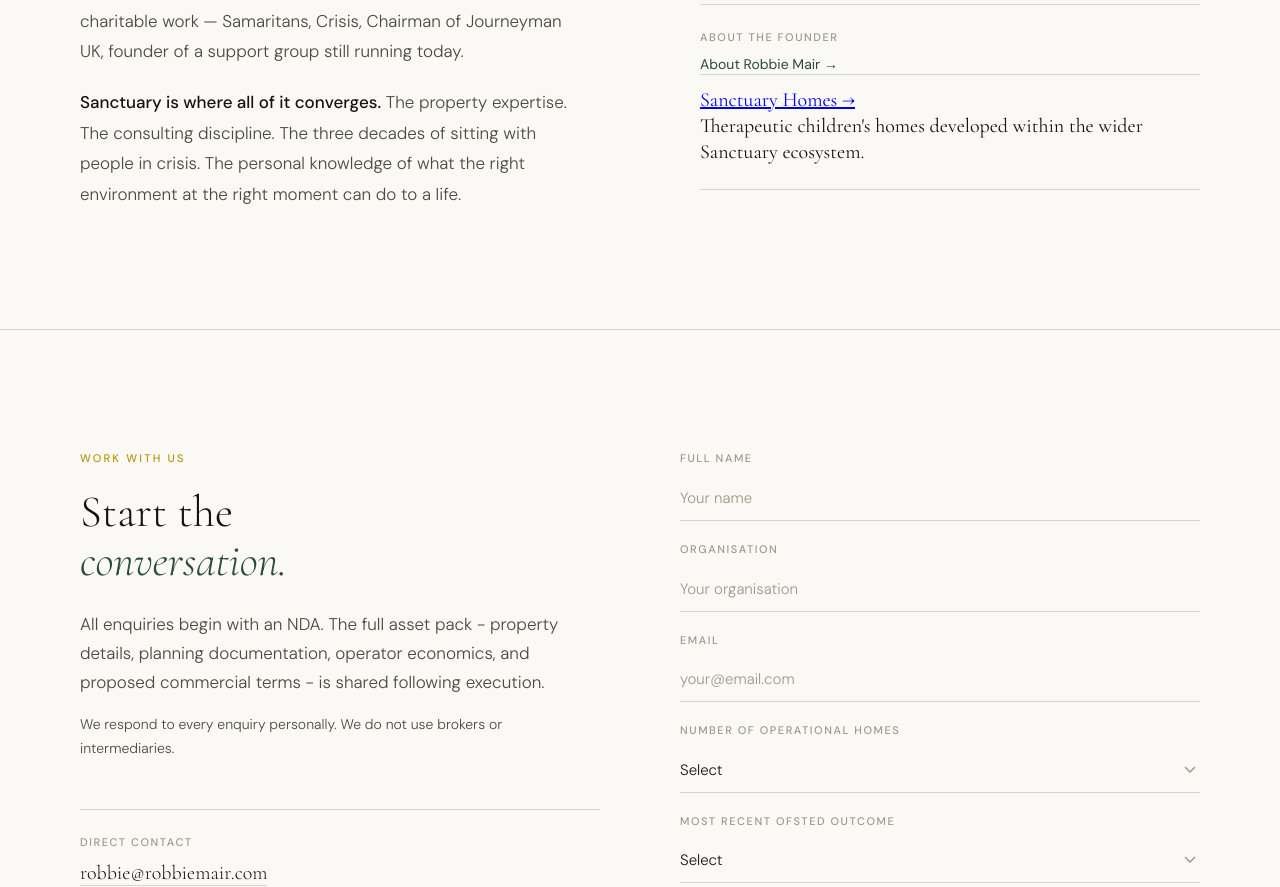
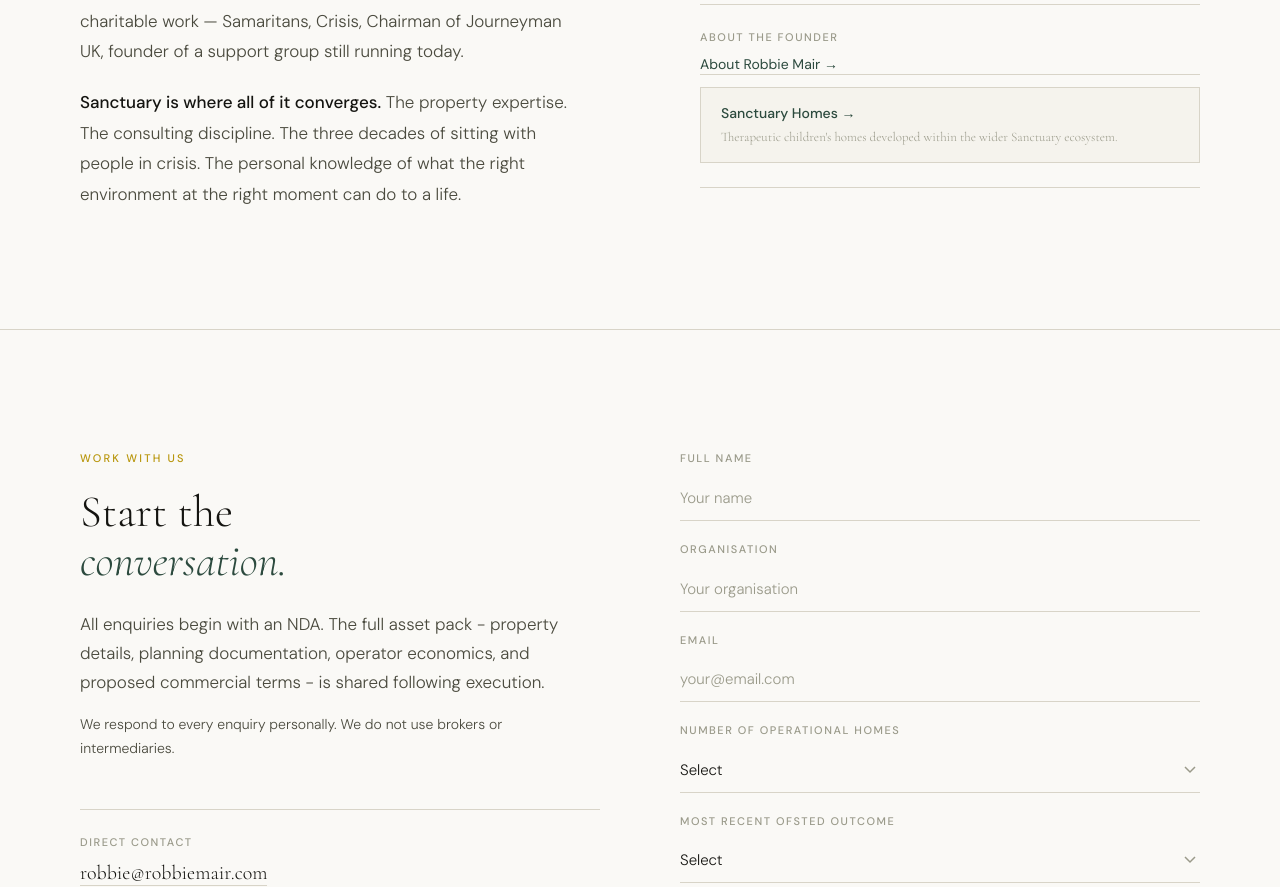
Before and after one commit to robbiemair1/Sanctuary, an Eleventy site: page src/index.njk in a window 1280 px wide. Shown: the part 8800-9687 px from the top of the page. Built offline with nearby package versions, Linux system fonts and the light colour scheme; Eleventy itself is replaced by a stand-in of ours; files that its build step writes are made by us from their sources; a web font is replaced by a local one.

Commit message:
SI: uniform asset cards, founder section visual fix, nav scroll margin

```diff
--- a/src/assets/css/style.css
+++ b/src/assets/css/style.css
@@ -278,6 +278,7 @@ nav.scrolled { border-bottom-color: var(--rule); }
   border-top: 1px solid var(--rule);
   border-bottom: 1px solid var(--rule);
   padding: 0;
+  scroll-margin-top: 80px;
 }
 
 .flow-diagram-inner {
@@ -425,7 +426,7 @@ nav.scrolled { border-bottom-color: var(--rule); }
 /* ═══════════════════════════════════════
    SECTION COMMONS
 ═══════════════════════════════════════ */
-section { padding: 120px 80px; }
+section { padding: 120px 80px; scroll-margin-top: 80px; }
 
 .section-eyebrow {
   font-size: 11px;
@@ -785,20 +786,6 @@ section { padding: 120px 80px; }
   gap: 12px;
 }
 
-.eco-link-group {
-  display: flex;
-  flex-direction: column;
-  gap: 4px;
-}
-
-.eco-link-desc {
-  font-size: 13px;
-  color: var(--ink-light);
-  font-family: var(--sans);
-  font-weight: 300;
-  line-height: 1.4;
-}
-
 .eco-link {
   font-family: var(--sans);
   font-size: 14px;
@@ -812,6 +799,33 @@ section { padding: 120px 80px; }
 }
 
 .eco-link:hover { border-bottom-color: var(--accent); }
+
+.eco-related-card {
+  border: 1px solid var(--rule);
+  padding: 16px 20px;
+  background: var(--cream);
+}
+
+.eco-related-link {
+  font-family: var(--sans);
+  font-size: 14px;
+  font-weight: 500;
+  color: var(--accent);
+  text-decoration: none;
+  display: block;
+  margin-bottom: 6px;
+  transition: opacity 0.2s;
+}
+
+.eco-related-link:hover { opacity: 0.75; }
+
+.eco-related-desc {
+  font-size: 13px;
+  font-weight: 300;
+  color: var(--ink-light);
+  line-height: 1.4;
+  margin: 0;
+}
 
 /* ═══════════════════════════════════════
    FOOTER — with ecosystem links
```
